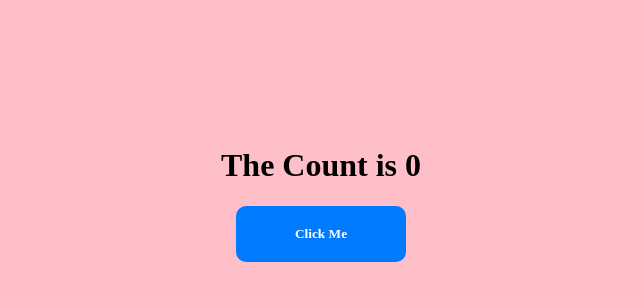
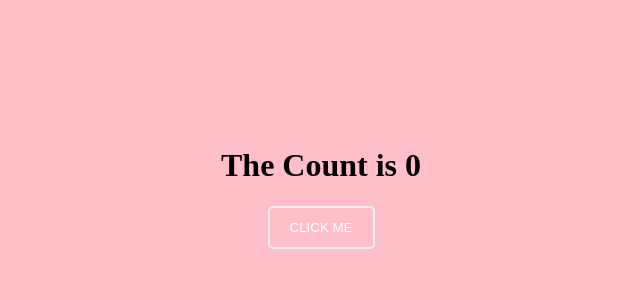
Before and after one commit to sachin17Sh/ReactJs-learnings, a React (Create React App) app in the folder StartReact/React NPM approach/myapp/: page / in a window 1280 px wide. Shown: the part 194-494 px from the top of the page, without its empty margins (291-931 px from the left). Built offline with nearby package versions, Linux system fonts and the light colour scheme.

Commit message:
change in count

```diff
--- a/StartReact/React NPM approach/myapp/src/asset/count.css
+++ b/StartReact/React NPM approach/myapp/src/asset/count.css
@@ -12,14 +12,14 @@ body {
 }
 
 .btn {
-  background-color: #007bff;
-  color: #ffffff;
-  padding: 20px 20px;
-  border: none;
-  border-radius: 10px;
-  font-weight: bold;
-  width: 170px;
-  font-family: cursive;
+ padding: 12px 20px;
+ background-color: rgb(255, 191, 201);
+ color: white;
+ border: 2px solid #ecf0f1;
+ outline: none;
+ border-radius: 5px;
+ text-transform: uppercase;
+ cursor: pointer;
 
 }
 
```
